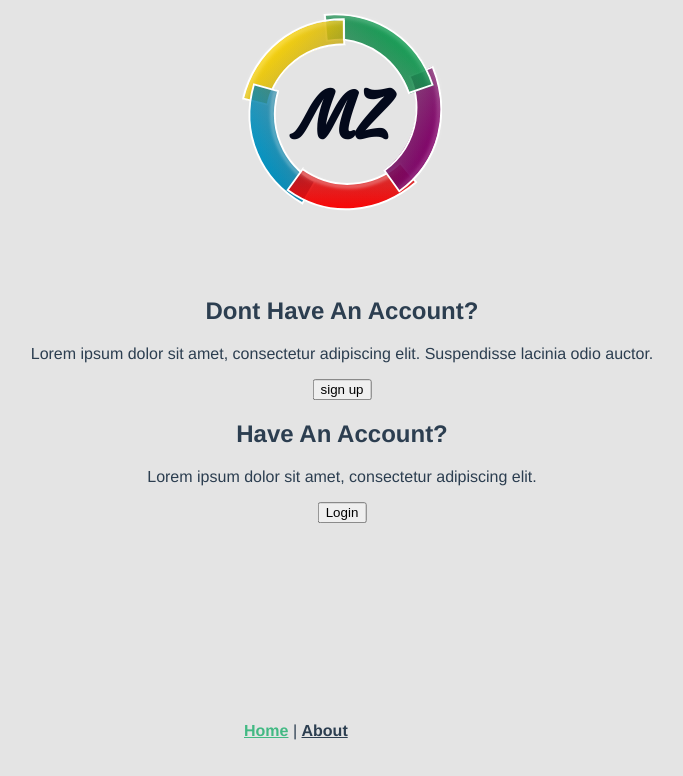
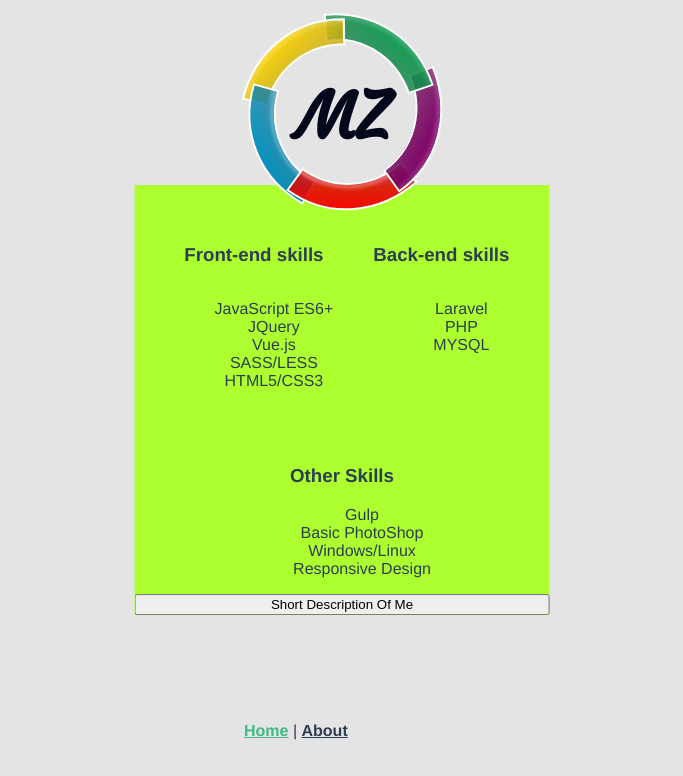
Before and after one commit to trovoltino/matiss-cv, a Vue app: page / in a window 1280 px wide. Shown: the top 776 px of the page, without its empty margins (298-981 px from the left). Built offline with nearby package versions, Linux system fonts and the light colour scheme.

Commit message:
starting to implement design + more layout

```diff
--- /dev/null
+++ b/src/assets/js/slide.js
@@ -0,0 +1 @@
+console.log('You just clicked login button');
--- /dev/null
+++ b/src/assets/styles/style.scss
@@ -0,0 +1,2 @@
+$primary-color: rgb(114, 114, 114);
+$secondary-color: rgb(94, 94, 94);
--- a/src/components/Slider.vue
+++ b/src/components/Slider.vue
@@ -1,42 +1,20 @@
 <template>
     <div class="slider">
-        <div class="left-field">
-            <div class="left-text">
-                <h2>Dont Have An Account?</h2>
-                <div class="underline"></div>
-            </div>
-            <div class="left-text">
-                <p>Lorem ipsum dolor sit amet,
-                    consectetur adipiscing elit.
-                    Suspendisse lacinia odio auctor.
-                </p>
-            </div>
-            <div class="left-text">
-                <div class="left"><button id="btn-signup-move" class="btn-login-left" type="button">sign up</button></div>
-            </div>
-        </div>
-        <div class="right-field">
-            <div class="left-text">
-                <h2>Have An Account?</h2>
-                <div class="underline"></div>
-            </div>
-            <div class="left-text">
-                <p>Lorem ipsum dolor sit amet,
-                    consectetur adipiscing elit.
-                </p>
-            </div>
-            <div class="left-text">
-                <div class="left"><button id="btn-login-move" class="btn-login-left" type="button">Login</button></div>
-            </div>
-        </div>
+        <Skills/>
     </div>
 </template>
 
 <script>
+
+import Skills from '@/components/includes/Skills.vue'
+
 export default {
   name: 'Slider',
   props: {
     msg: String
+  },
+  components: {
+      Skills
   }
 }
 </script>
--- /dev/null
+++ b/src/components/includes/Skills.vue
@@ -0,0 +1,75 @@
+<template>
+  <div class="skills">
+    <div class="main-skills">
+      <div class="frontend">
+        <h3>Front-end skills</h3>
+        <ul>
+          <li>JavaScript ES6+</li>
+          <li>JQuery</li>
+          <li>Vue.js</li>
+          <li>SASS/LESS</li>
+          <li>HTML5/CSS3</li>
+        </ul>
+      </div>
+      <div class="backend">
+        <h3>Back-end skills</h3>
+        <ul>
+          <li>Laravel</li>
+          <li>PHP</li>
+          <li>MYSQL</li>
+        </ul>
+      </div>
+    </div>
+    <div class="random">
+      <h3>Other Skills</h3>
+      <ul>
+        <li>Gulp</li>
+        <li>Basic PhotoShop</li>
+        <li>Windows/Linux</li>
+        <li>Responsive Design</li>
+
+      </ul>
+    </div>
+    <button type="button">Short Description Of Me</button>
+  </div>
+</template>
+
+<script>
+export default {
+  name: 'Skills',
+  props: {
+    msg: String
+  }
+}
+</script>
+
+<!-- Add "scoped" attribute to limit CSS to this component only -->
+<style scoped>
+ul {
+  display: flex;
+  flex-direction: column;
+  justify-content: center;
+
+}
+li {
+  list-style-type: none;
+}
+  .skills {
+    background: greenyellow;
+    display: flex;
+    flex-direction: column;
+    max-width: 500px;
+  }
+  .main-skills {
+    display: flex;
+    margin: 20px;
+  }
+  .frontend, .backend{
+    margin: 20px;
+    display: flex;
+    flex-direction: column;
+    justify-content: flex-start;
+    align-items: center;
+  }
+
+</style>
--- a/src/views/Home.vue
+++ b/src/views/Home.vue
@@ -11,6 +11,8 @@
 import Logo from '@/components/Logo.vue'
 import Slider from '@/components/Slider.vue'
 
+import ('@/assets/js/slide.js');
+
 export default {
   name: 'logo',
   components: {
```
Also changed, not shown: src/components/includes/BackEnd.vue (+8 -6 lines), src/components/includes/FrontEnd.vue (deleted, +0 -37 lines).
